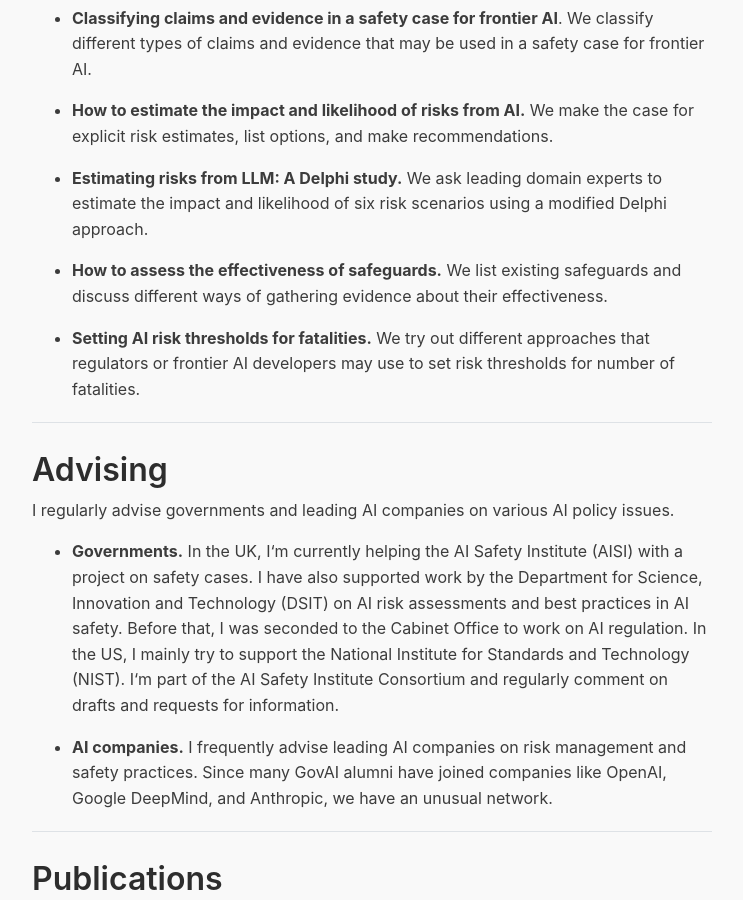
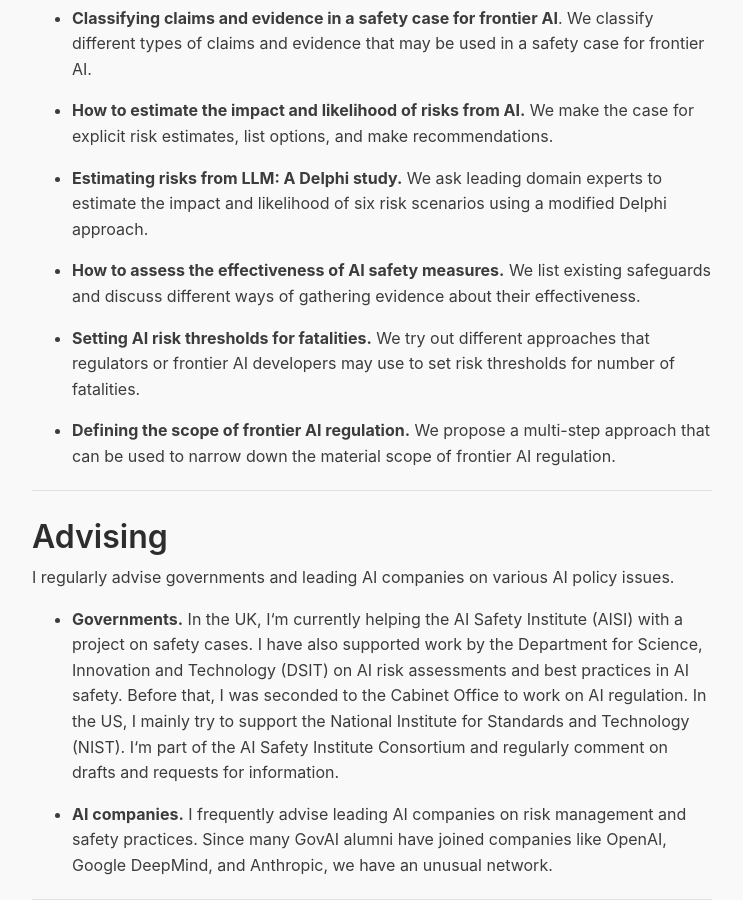
Before and after one commit to jonasschuett/jonasschuett.github.io, a Jekyll site: the page built from _posts/2020-04-04-introduction.md, in a window 1280 px wide and 900 px high, scrolled down 2081 px. Shown: the whole window, without its empty margins (268-1011 px from the left). Built offline with Jekyll 4.4.1, drawn with Linux system fonts in a browser that asks for light colours; nearby versions of some CDN libraries.

Commit message:
Update 2020-04-04-introduction.md

```diff
--- a/_posts/2020-04-04-introduction.md
+++ b/_posts/2020-04-04-introduction.md
@@ -50,9 +50,11 @@ I'm currently working on the following research projects (last updated: 13 July
 
 - **Estimating risks from LLM: A Delphi study.** We ask leading domain experts to estimate the impact and likelihood of six risk scenarios using a modified Delphi approach.
 
-- **How to assess the effectiveness of safeguards.** We list existing safeguards and discuss different ways of gathering evidence about their effectiveness.
+- **How to assess the effectiveness of AI safety measures.** We list existing safeguards and discuss different ways of gathering evidence about their effectiveness.
 
 - **Setting AI risk thresholds for fatalities.** We try out different approaches that regulators or frontier AI developers may use to set risk thresholds for number of fatalities.
+
+- **Defining the scope of frontier AI regulation.** We propose a multi-step approach that can be used to narrow down the material scope of frontier AI regulation.
 
 ---
 
```
